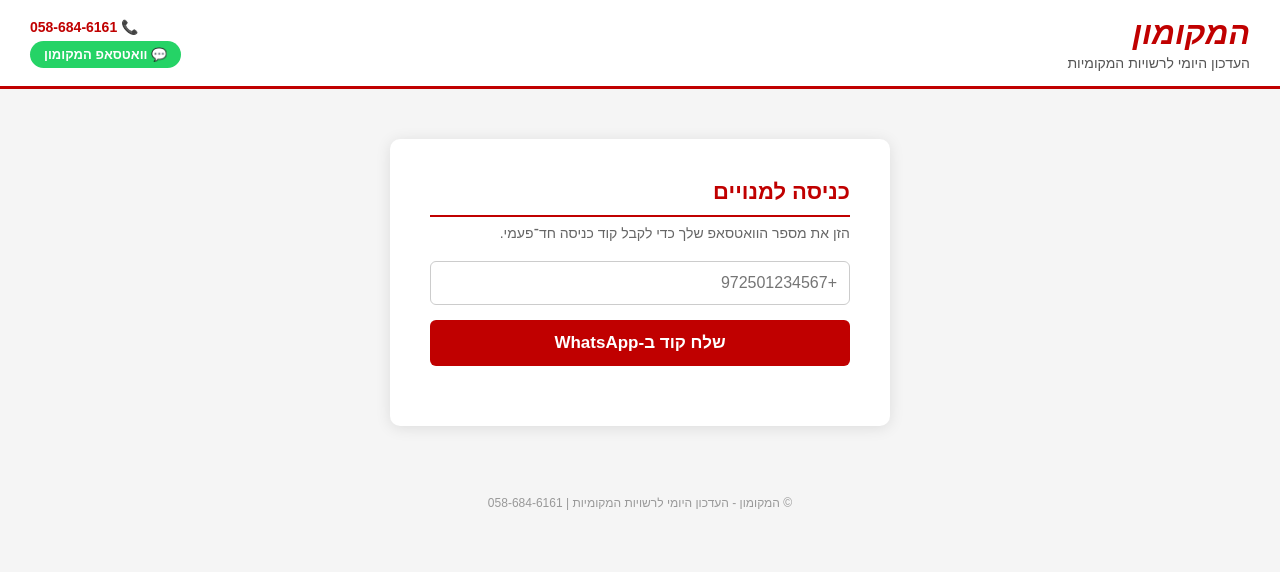
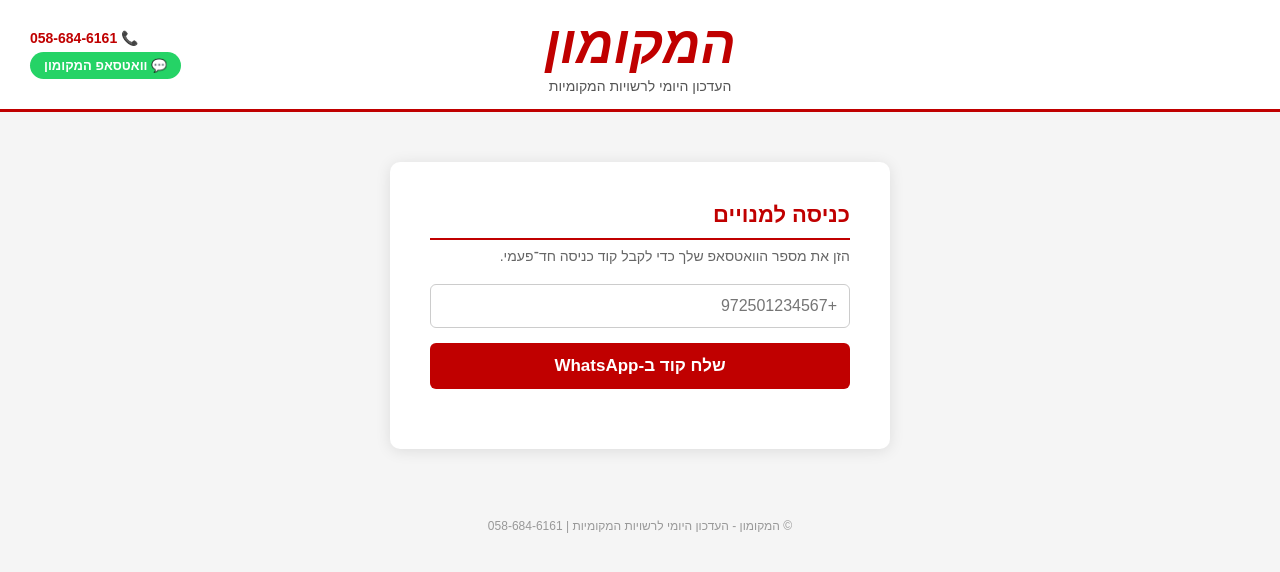
Before and after one commit to shafmassad-code/otp.whatsapp, a website: page public/index.html in a window 1280 px wide. Drawn offline with Linux system fonts and the light colour scheme.

Commit message:
Update index.html

```diff
--- a/public/index.html
+++ b/public/index.html
@@ -7,8 +7,16 @@
   <style>
     * { box-sizing: border-box; margin: 0; padding: 0; }
     body { font-family: Arial, sans-serif; direction: rtl; text-align: right; background: #f5f5f5; }
-    .header { background: #ffffff; border-bottom: 3px solid #c00000; padding: 15px 30px; display: flex; align-items: center; justify-content: space-between; }
-    .header-logo { font-size: 32px; font-weight: 900; color: #c00000; font-style: italic; }
+    .header {
+      background: #ffffff;
+      border-bottom: 3px solid #c00000;
+      padding: 15px 30px;
+      display: grid;
+      grid-template-columns: 1fr auto 1fr;
+      align-items: center;
+    }
+    .header-center { text-align: center; }
+    .header-logo { font-size: 52px; font-weight: 900; color: #c00000; font-style: italic; }
     .header-subtitle { font-size: 14px; color: #555; margin-top: 3px; }
     .header-contact { text-align: left; font-size: 14px; color: #333; }
     .header-contact a { color: #c00000; text-decoration: none; font-weight: bold; }
@@ -33,7 +41,8 @@
 <body>
 
   <div class="header">
-    <div>
+    <div></div>
+    <div class="header-center">
       <div class="header-logo">המקומון</div>
       <div class="header-subtitle">העדכון היומי לרשויות המקומיות</div>
     </div>
```
